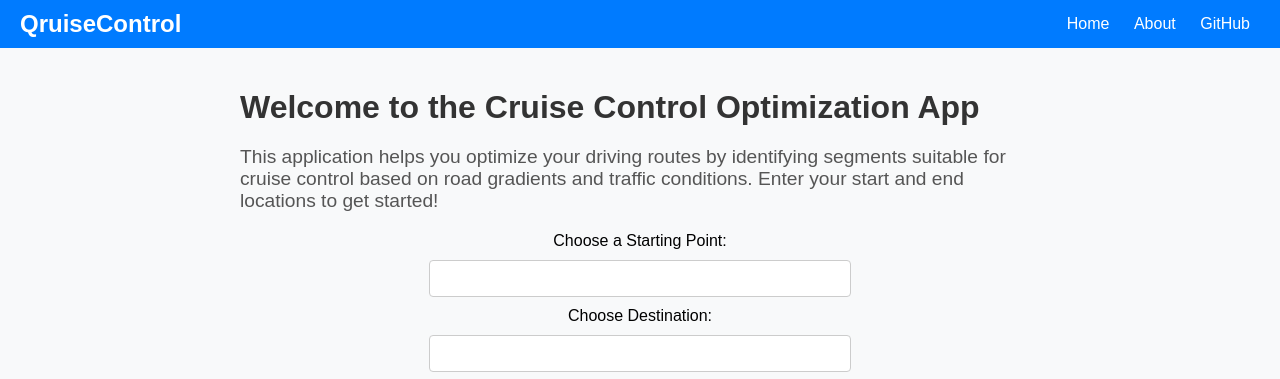
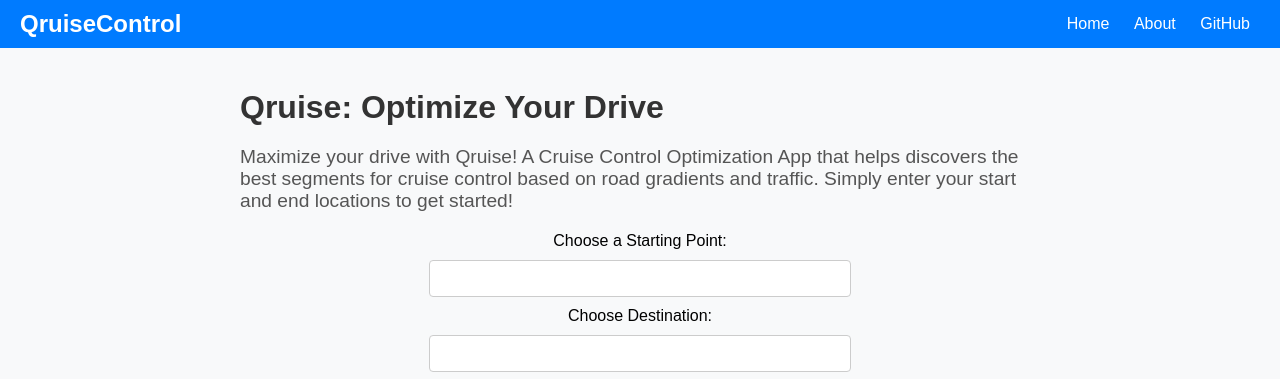
Before and after one commit to abbasengineer/Qruise, a website: page public/index.html in a window 1280 px wide. Shown: the top 379 px of the page. Drawn offline with Linux system fonts and the light colour scheme; some packages are replaced by stand-ins of ours.

Commit message:
add to readme

```diff
--- a/public/index.html
+++ b/public/index.html
@@ -16,8 +16,9 @@
         </nav>
     </div>
     <div class="container">
-        <h1>Welcome to the Cruise Control Optimization App</h1>
-        <p>This application helps you optimize your driving routes by identifying segments suitable for cruise control based on road gradients and traffic conditions. Enter your start and end locations to get started!</p>
+        <h1>Qruise: Optimize Your Drive</h1>
+        <p>Maximize your drive with Qruise! A Cruise Control Optimization App that helps discovers the best segments for cruise control based on road gradients and traffic. Simply enter your start and end locations to get started!
+        </p>
         <form id="routeForm" class="form-group">
             <label for="start">Choose a Starting Point:</label>
             <input type="text" id="start" name="start" required class="input-field">
```
Also changed, not shown: README.md.
